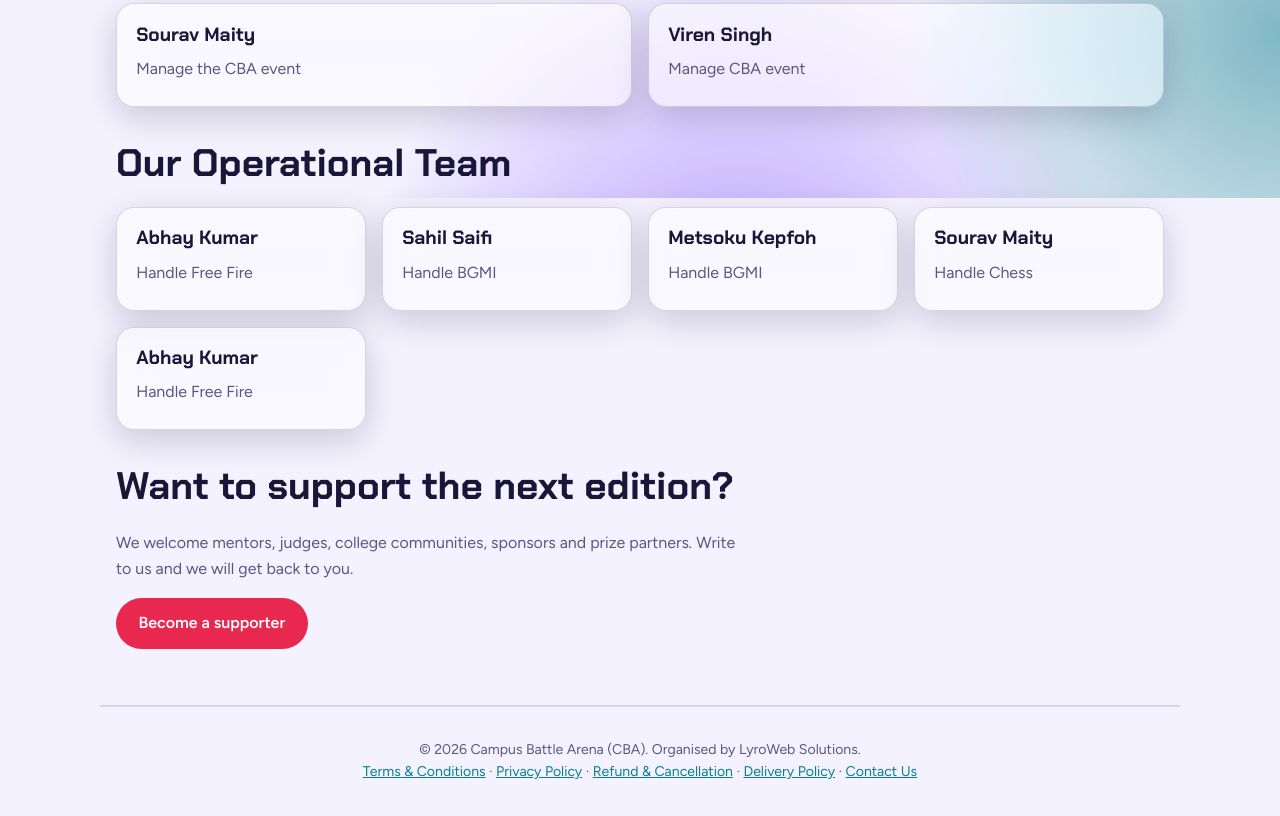
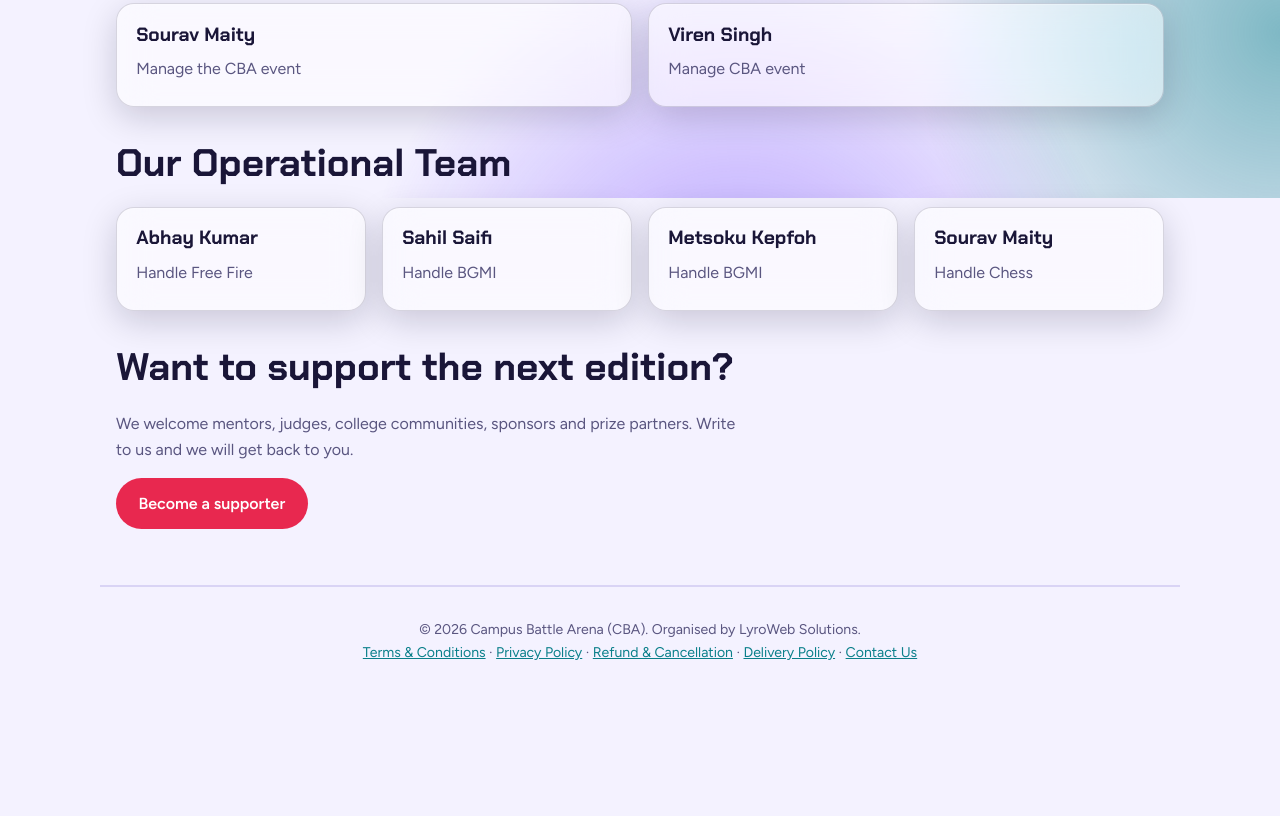
Before and after one commit to itssourav5198-stack/GBA, a plain HTML site: page supporters.html in a window 1280 px wide. Shown: the part 602-1418 px from the top of the page. After the commit the page ends 1299 px from the top, so only its background shows below. Drawn offline with Linux system fonts and the light colour scheme.

Commit message:
Update supporters.html

```diff
--- a/supporters.html
+++ b/supporters.html
@@ -176,7 +176,6 @@ dialog.reg p{color:var(--mute);margin:.2rem 0 .6rem}
 <div class="card"><h3>Sahil Saifi</h3><p>Handle BGMI</p></div>
 <div class="card"><h3>Metsoku Kepfoh</h3><p>Handle BGMI</p></div>
 <div class="card"><h3>Sourav Maity</h3><p>Handle Chess</p></div>
-<div class="card"><h3>Abhay Kumar</h3><p>Handle Free Fire</p></div>
 </div>
 
 <h2 style="margin-top:2.2rem">Want to support the next edition?</h2>
```
